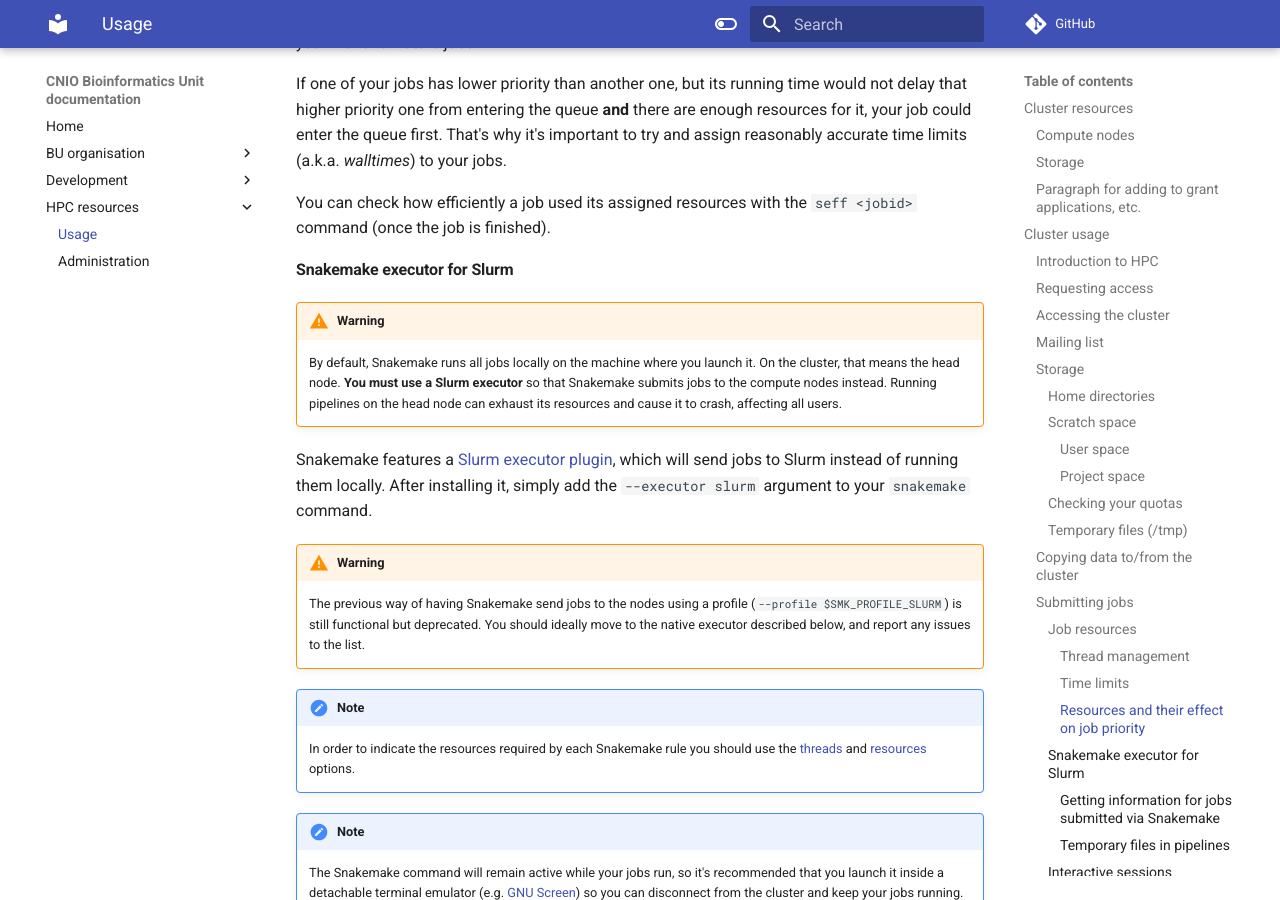
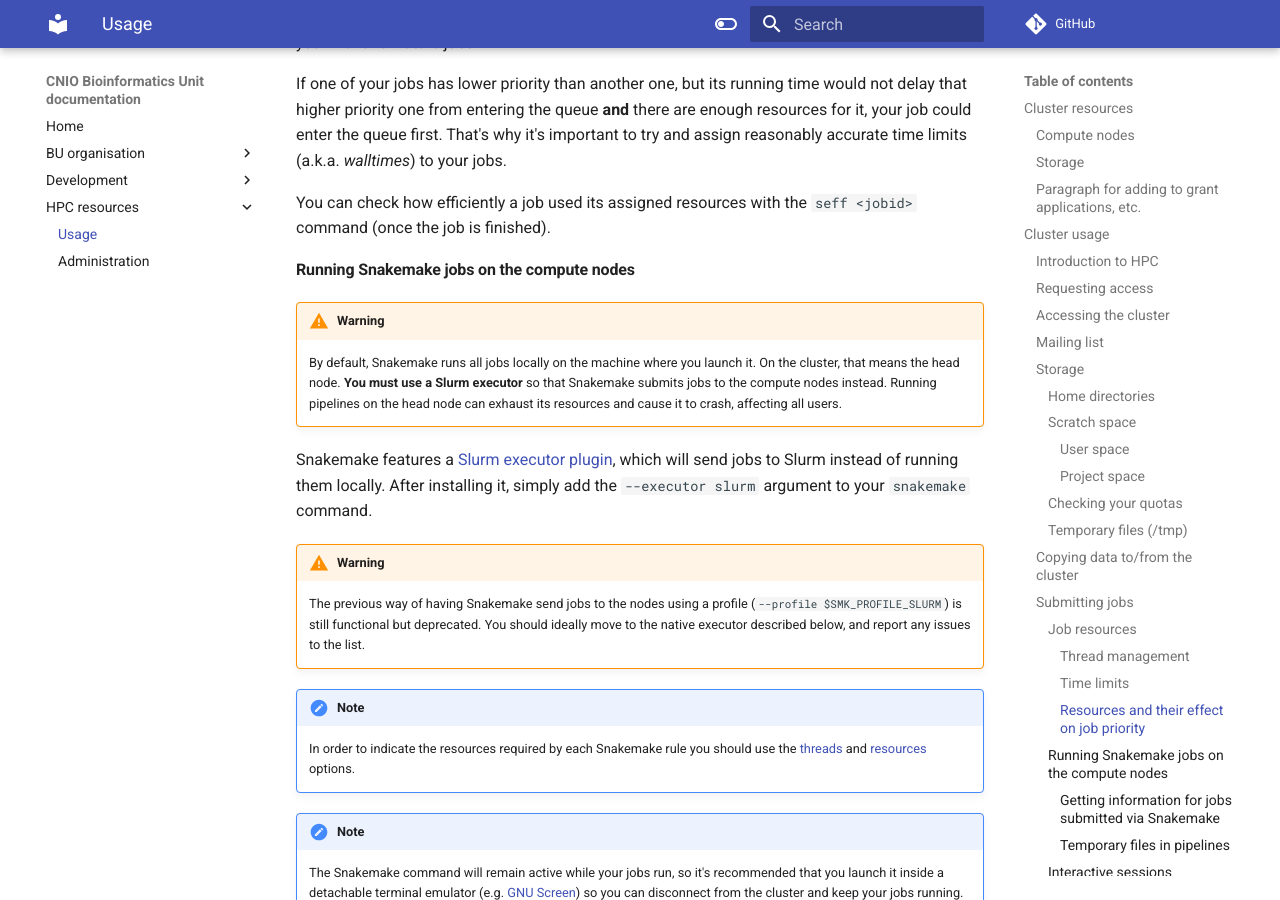
Before and after one commit to cnio-bu/cnio-bu.github.io, an MkDocs documentation site: the page built from docs/hpc/usage.md, in a window 1280 px wide and 900 px high, scrolled down 5457 px. Built offline with MkDocs 1.6.1 and Material for MkDocs 9.7.7, drawn with Linux system fonts in a browser that asks for light colours; comment, search, counter and statistics services are not loaded.

Commit message:
Improve Snakemake executor section name

```diff
--- a/docs/hpc/usage.md
+++ b/docs/hpc/usage.md
@@ -237,7 +237,7 @@ time limits (a.k.a. *walltimes*) to your jobs.
 
 You can check how efficiently a job used its assigned resources with the `seff <jobid>` command (once the job is finished).
 
-#### Snakemake executor for Slurm
+#### Running Snakemake jobs on the compute nodes
 
 !!! Warning
 
```
